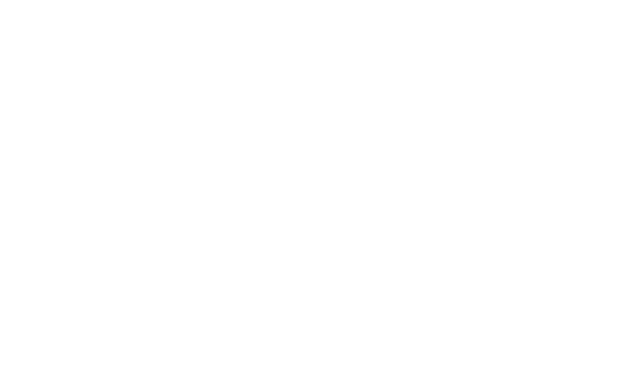
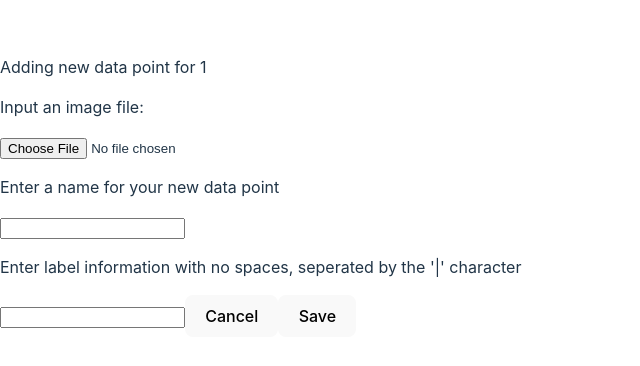
Before and after one commit to jwburke02/ec530-diyml-react-ui, a React (Vite) app: page /adddata/1 in a window 1280 px wide. Before the commit this address had no page. Shown: the part 212-578 px from the top of the page, without its empty margins (0-640 px from the left). Built offline with nearby package versions, Linux system fonts and the light colour scheme.

Commit message:
Added capability to add photos and labels from frontend

```diff
--- a/src/App.jsx
+++ b/src/App.jsx
@@ -4,6 +4,7 @@ import Home from './components/Home'
 import Dashboard from './components/Dashboard'
 import CreateProject from './components/CreateProject'
 import AddClasses from './components/AddClasses'
+import AddData from './components/AddData'
 
 function App() {
   const [username, setUsername] = React.useState(null);
@@ -16,6 +17,7 @@ function App() {
         <Route path="/dashboard" element={<Dashboard username={username} apiToken={apiToken} />} />
         <Route path="/createproject" element={<CreateProject apiToken={apiToken}/>} />
         <Route path="/addclasses/:project_name" element={<AddClasses apiToken={apiToken} />} />
+        <Route path="/adddata/:project_name" element={<AddData apiToken={apiToken} />} />
       </Routes>
     </BrowserRouter>
   )
--- /dev/null
+++ b/src/components/AddData.jsx
@@ -0,0 +1,90 @@
+import React, { useState } from 'react';
+import { useNavigate, useParams } from 'react-router-dom';
+import { baseApiUrl, uploadClassEndpoint, uploadDataEndpoint, uploadProjectEndpoint } from '../config';
+import axios from 'axios';
+
+const AddData = ({apiToken}) => {
+    const {project_name} = useParams();
+
+    const [labelString, setLabelString] = useState("");
+    const [dataPointName, setDataPointName] = useState("");
+    const [base64Image, setBase64Image] = useState('');
+
+    const navigate = useNavigate();
+
+    const handleLabelStringChange = (e) => {
+        setLabelString(e.target.value);
+    }
+
+    const handleDataPointNameChange = (e) => {
+        setDataPointName(e.target.value);
+    }
+
+    const handleCancel = (e) => {
+        navigate("/dashboard")
+    }
+
+    const handleImageUpload = (e) => {
+        const file = e.target.files[0];
+        const reader = new FileReader();
+
+        reader.onloadend = () => {
+            const base64String = reader.result;
+            const base64WithoutPrefix = base64String.split(',')[1];
+            setBase64Image(base64WithoutPrefix);
+        }
+
+        if (file) {
+            reader.readAsDataURL(file);
+        }
+        console.log(base64Image)
+    }
+
+    const handleSubmit = async (e) => {
+        try {
+            const response = await axios.put(baseApiUrl + uploadDataEndpoint, {
+              label_data: labelString,
+              image_data: base64Image,
+              api_token: apiToken,
+              data_point_name: dataPointName,
+              project_name: project_name
+          });
+            console.log("Here is API response")
+            console.log(response)
+          }
+          catch (e) {
+            console.log(e.response)
+          }
+        navigate("/dashboard")
+    }
+
+    return (
+        <div class="add-class-div">
+            <p>Adding new data point for {project_name}</p>
+            <p>Input an image file: </p>
+            <input
+                type="file"
+                accept="image/*"
+                onChange={handleImageUpload}
+            />
+            <p>Enter a name for your new data point</p>
+            <input
+                type="text"
+                id="dataPointName"
+                value={dataPointName}
+                onChange={handleDataPointNameChange}
+            />
+            <p>Enter label information with no spaces, seperated by the '|' character</p>
+            <input
+                type="text"
+                id="labelString"
+                value={labelString}
+                onChange={handleLabelStringChange}
+            />
+            <button onClick={handleCancel}>Cancel</button>
+            <button onClick={handleSubmit}>Save</button>
+        </div>
+    );
+};
+
+export default AddData;
--- a/src/components/Dashboard.jsx
+++ b/src/components/Dashboard.jsx
@@ -73,7 +73,7 @@ const Dashboard = ({username, apiToken}) => {
       <h1 id="dashboard-project-title">{username}'s Projects!</h1>
       <button onClick={() => {navigate("/createproject")}} id="dashboard-create-project-button">Create new project</button>
       {projectData != [] ? <>{projectData.map((project, index) => (
-        <>
+        <div className="dash-proj-div-cont">
         <div className="dash-project-div" key={index}>
           <p className="dash-project-name">{project['project_name']}</p>
           <p className="dash-project-type">{project['project_type'][0].toUpperCase() + project['project_type'].slice(1)}</p>
@@ -88,7 +88,8 @@ const Dashboard = ({username, apiToken}) => {
           }
           <button onClick={(e) => onDeleteProject(e, project['project_name'])} class="dash-project-button-delete-project">Delete Project</button>
         </div>
-        </>
+        <button onClick={() => {navigate(`/adddata/${project.project_name}`)}} className="dash-project-add-data-button">Add Data to Project</button>
+        </div>
       ))}</> : <>No projects yet...</>}
     </div>
   );
--- a/src/config.jsx
+++ b/src/config.jsx
@@ -4,7 +4,7 @@ export const baseApiUrl = 'http://localhost:7001'
 // backend endpoints
 export const authEndpoint = "/auth"
 export const dataAnalysisEndpoint = "/data_analysis"
-export const uploadDataEndpoint = "upload/data_point"
+export const uploadDataEndpoint = "/upload/data_point"
 export const uploadClassEndpoint = "/upload/class_info"
 export const uploadProjectEndpoint = "/upload/project"
 export const inferenceEndpoint = "/inference"
--- a/src/index.css
+++ b/src/index.css
@@ -232,7 +232,7 @@ button:focus-visible {
 }
 
 .dash-project-div {
-  width: 480px;
+  width: 640px;
   display: flex;
   flex-direction: column;
   align-items: baseline;
@@ -279,3 +279,15 @@ button:focus-visible {
   color: #FFCDCD;
   border-color: #FFCDCD;
 }
+.dash-proj-div-cont {
+  display: flex;
+  flex-direction: row;
+  align-items: center;
+  justify-content: space-between;
+}
+.dash-project-add-data-button {
+  margin-left: 20px;
+  background-color: #121212;
+  color: lightskyblue;
+  border-color: lightblue;
+}
```
